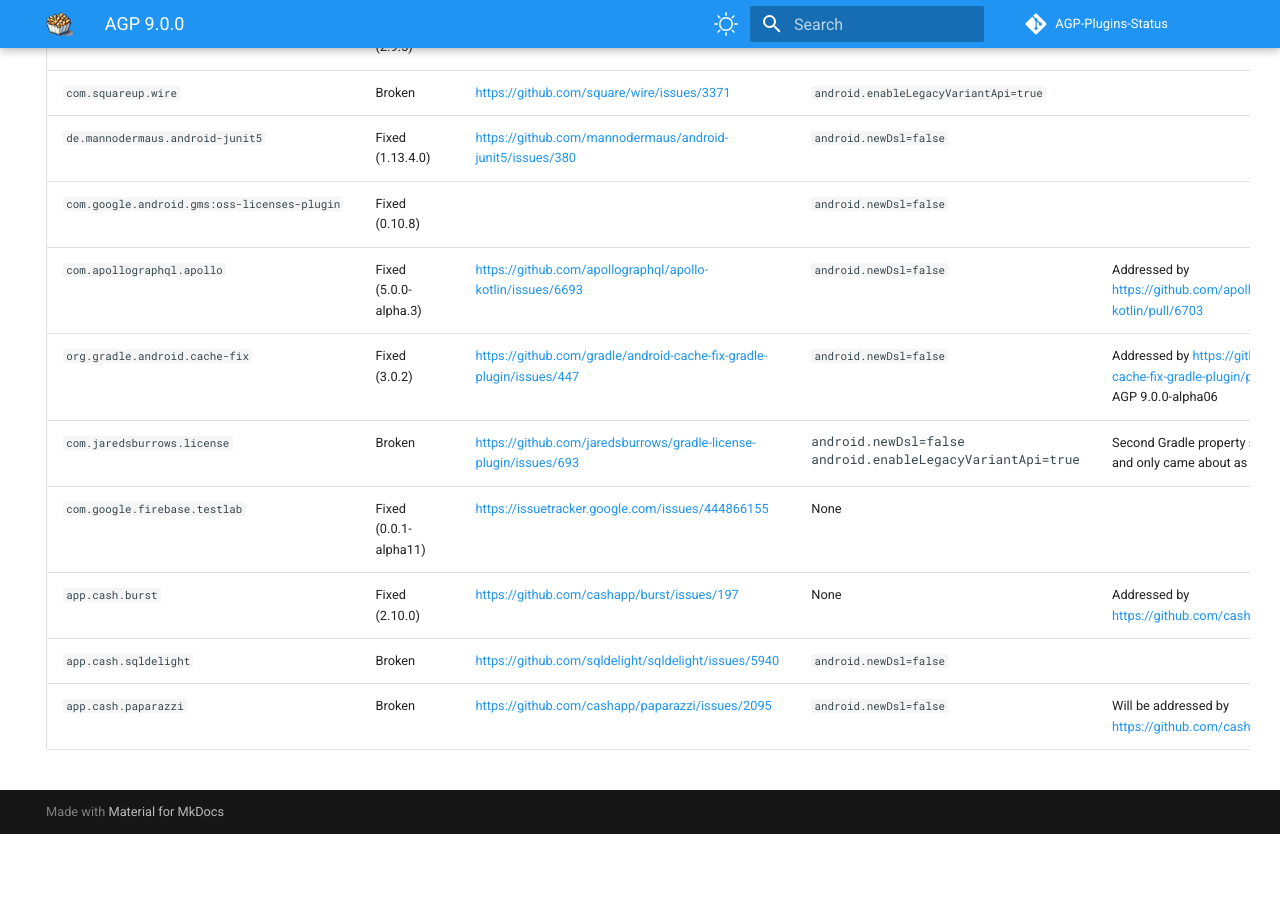
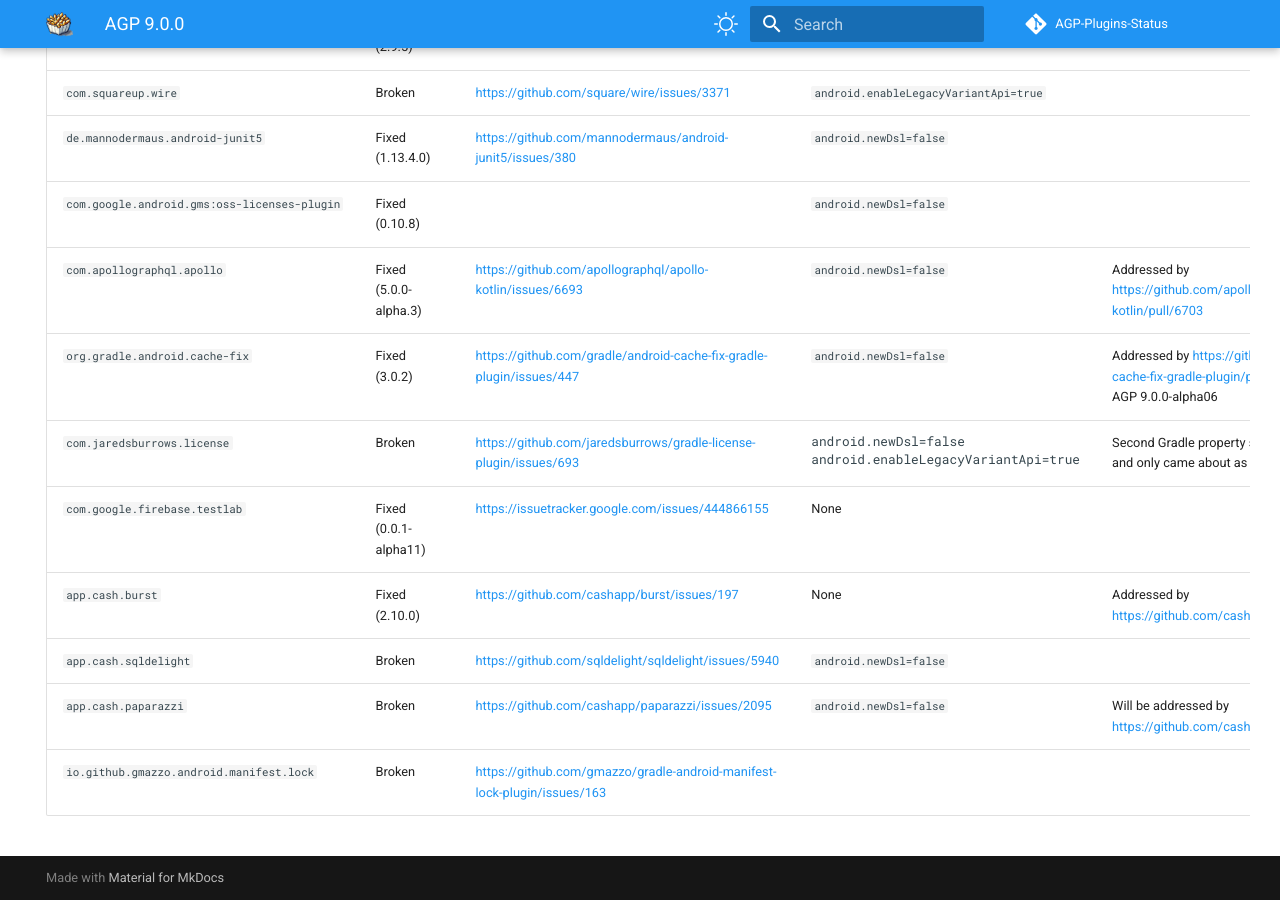
Before and after one commit to pablobaxter/AGP-Plugins-Status, an MkDocs documentation site: the page built from docs/agp-9.0.0.md, in a window 1280 px wide and 900 px high, scrolled down 658 px. Built offline with MkDocs 1.6.1 and Material for MkDocs 9.7.7, drawn with Linux system fonts in a browser that asks for light colours; comment, search, counter and statistics services are not loaded; before the commit the page ends 1492 px from its top, so only the background shows below that.

Commit message:
Add io.github.gmazzo.android.manifest.lock

```diff
--- a/docs/agp-9.0.0.md
+++ b/docs/agp-9.0.0.md
@@ -26,3 +26,4 @@
 | `app.cash.burst` | Fixed (2.10.0) | https://github.com/cashapp/burst/issues/197 | None | Addressed by https://github.com/cashapp/burst/pull/200 |
 | `app.cash.sqldelight` | Broken | https://github.com/sqldelight/sqldelight/issues/5940 | `android.newDsl=false` | |
 | `app.cash.paparazzi` | Broken | https://github.com/cashapp/paparazzi/issues/2095 | `android.newDsl=false` | Will be addressed by https://github.com/cashapp/paparazzi/pull/2106 |
+| `io.github.gmazzo.android.manifest.lock` | Broken | https://github.com/gmazzo/gradle-android-manifest-lock-plugin/issues/163 | | |
```
